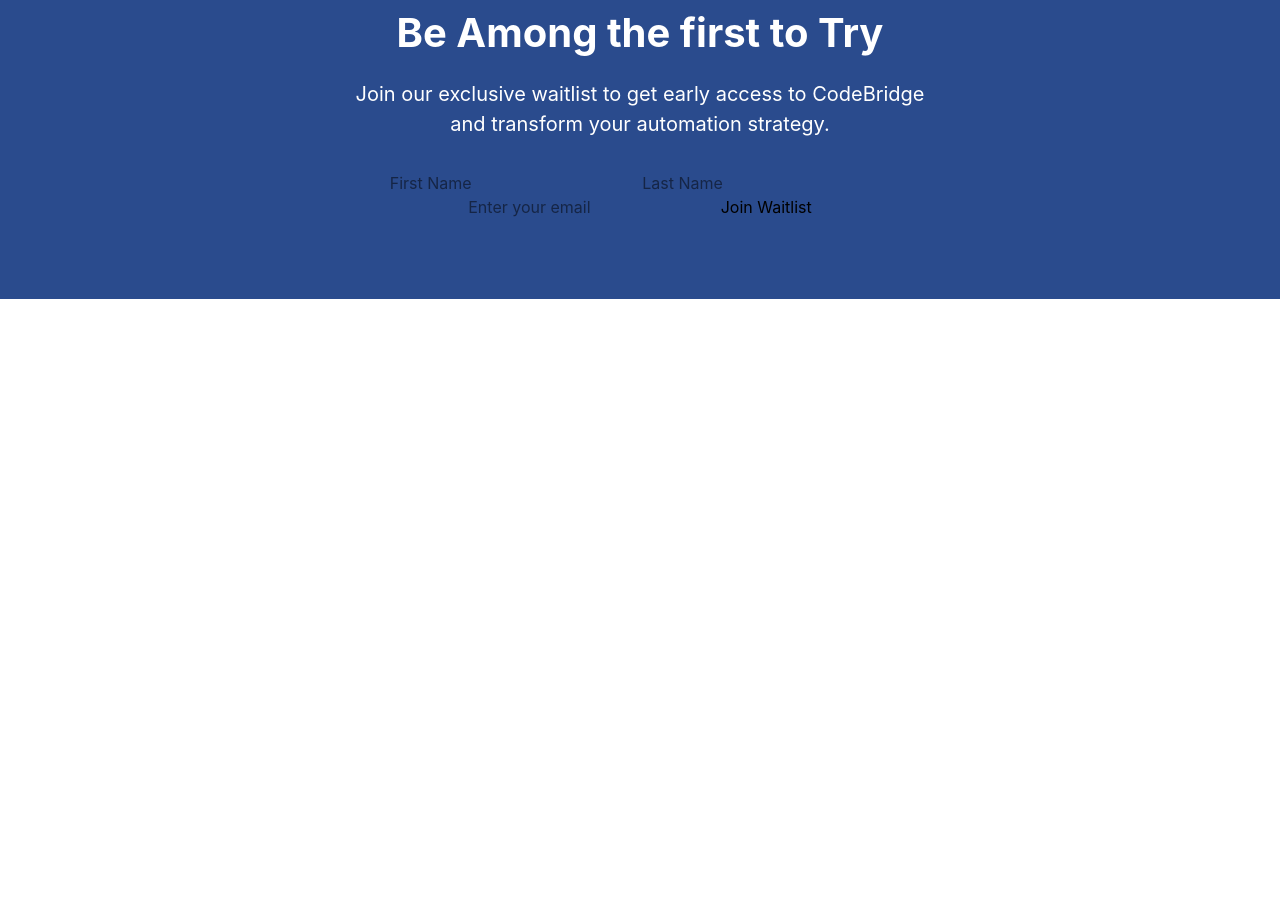
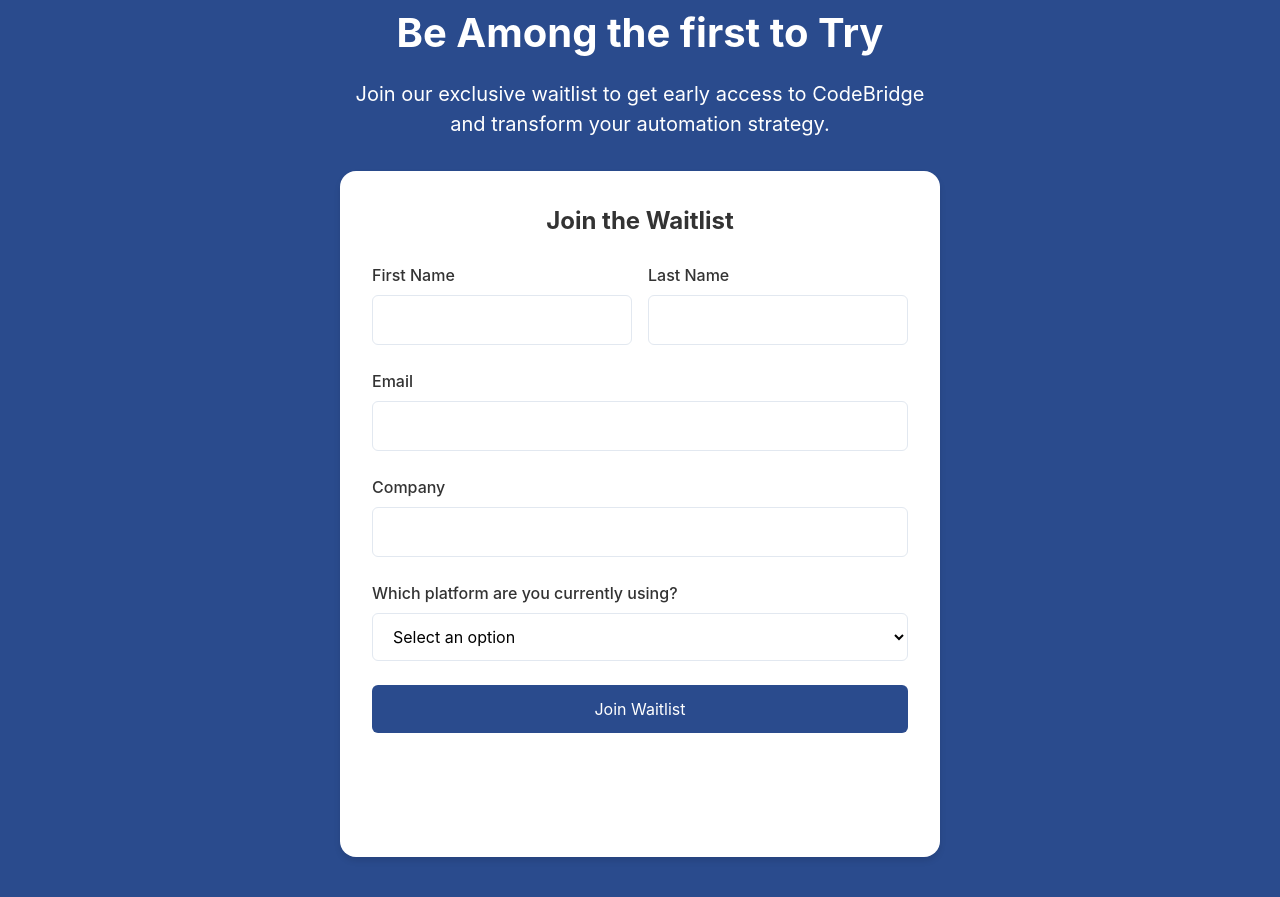
Before and after one commit to RenatoLagos/CodeBridge, an Astro site: page / in a window 1280 px wide. Shown: the part 1815-2712 px from the top of the page. Before the commit the page ends 2114 px from the top, so only its background shows below. Built offline with nearby package versions, Linux system fonts and the light colour scheme; Astro itself is replaced by a stand-in of ours.

Commit message:
Enhance Waitlist component with improved form structure, additional input fields for company and platform, and updated styling for better user experience.

```diff
--- a/src/components/Waitlist.astro
+++ b/src/components/Waitlist.astro
@@ -4,12 +4,43 @@
         <p>
             Join our exclusive waitlist to get early access to CodeBridge and transform your automation strategy.
         </p>
-        <form>
-            <input type="text" placeholder="First Name" />
-            <input type="text" placeholder="Last Name" />
-            <input type="email" placeholder="Enter your email" />
-            <button type="submit">Join Waitlist</button>
-        </form>
+        <div class="waitlist-form">
+            <h3 class="form-title">Join the Waitlist</h3>
+            <form id="waitlist-form">
+                <div class="form-row">
+                    <div class="form-group">
+                        <label for="first-name" class="form-label">First Name</label>
+                        <input type="text" id="first-name" class="form-input" />
+                    </div>
+                    <div class="form-group">
+                        <label for="last-name" class="form-label">Last Name</label>
+                        <input type="text" id="last-name" class="form-input" />
+                    </div>
+                </div>
+                <div class="form-group">
+                    <label for="email" class="form-label">Email</label>
+                    <input type="email" id="email" class="form-input" />
+                </div>
+                <div class="form-group">
+                    <label for="company" class="form-label">Company</label>
+                    <input type="text" id="company" class="form-input" />
+                </div>
+                <div class="form-group">
+                    <label for="platform" class="form-label">Which platform are you currently using?</label>
+                    <select id="platform" class="form-select">
+                        <option disabled selected>Select an option</option>
+                        <option value="blue-prism">Blue Prism</option>
+                        <option value="uipath">UiPath</option>
+                        <option value="automation-anywhere">Automation Anywhere</option>
+                        <option value="other">Other</option>
+                    </select>
+                </div>
+                <button type="submit" class="form-button">Join Waitlist</button>
+                <div class="sucess-message" id="success-message">
+                    <p>Thank you for joining the waitlist! We'll be in touch soon with early access details.</p>
+                </div>
+            </form>
+        </div>
     </div>
 </section>
 
@@ -40,4 +71,74 @@
         color: var(--text-light);
     }
 
+    .waitlist-form {
+        position: relative;
+        z-index: 1;
+        max-width: 600px;
+        margin: 0 auto;
+        text-align: left;
+        background-color: var(--bg-white);
+        padding: 2rem;
+        border-radius: 1rem;
+        box-shadow: 0 4px 6px rgba(0, 0, 0, 0.1);
+    }
+
+    .form-title {
+        font-size: 1.5rem;
+        font-weight: bold;
+        margin-bottom: 1.5rem;
+        color: var(--text-dark);
+        text-align:center;
+    }
+
+    .form-row {
+        display: grid;
+        grid-template-columns: 1fr 1fr;
+        gap: 1rem;
+    }
+
+    .form-group {
+        margin-bottom: 1.5rem;
+    }
+
+    .form-label {
+        display: block;
+        margin-bottom: 0.5rem;
+        font-weight: 500;
+        color: var(--text-dark);
+    }
+
+    .form-input {
+        width: 100%;
+        padding: 0.75rem 1rem;
+        border: 1px solid var(--gray-light);
+        border-radius: 6px;
+        font-size: 1rem;
+        transition: border-color 0.2s ease;
+    }
+
+    .form-select {
+        width: 100%;
+        padding: 0.75rem 1rem;
+        border: 1px solid var(--gray-light);
+        border-radius: 6px;
+        font-size: 1rem;
+    }
+
+    .form-button {
+        background-color: var(--primary-blue);
+        color: var(--text-light);
+        border: none;
+        border-radius: 6px;
+        font-size: 1rem;
+        cursor: pointer;
+        transition: background-color 0.2s ease;
+        width: 100%;
+        padding: 0.75rem 1rem;
+    }
+
+
+
+
+
 </style>
```
